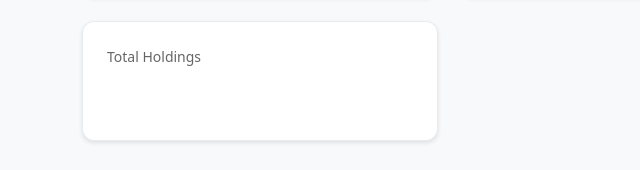
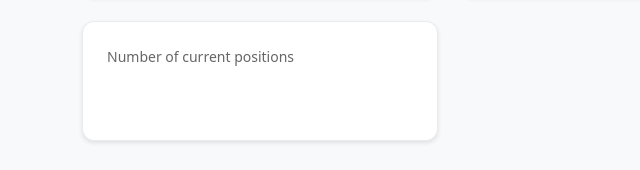
Before and after one commit to Emilio-Rossi/portfolio_manager_team5, a plain HTML site: page frontend/index.html in a window 1280 px wide. Shown: the part 326-496 px from the top of the page, 0-640 px from the left. Drawn offline with nearby package versions, Linux system fonts and the light colour scheme; no server answers.

Commit message:
change name of the metric to "num of positions"

```diff
--- a/frontend/index.html
+++ b/frontend/index.html
@@ -35,7 +35,7 @@
             </div>
 
             <div class="metric-card">
-                <div class="metric-label">Total Holdings</div>
+                <div class="metric-label">Number of current positions</div>
                 <div class="metric-value" id="totalHoldings"></div>
             </div>
         </div>
```
